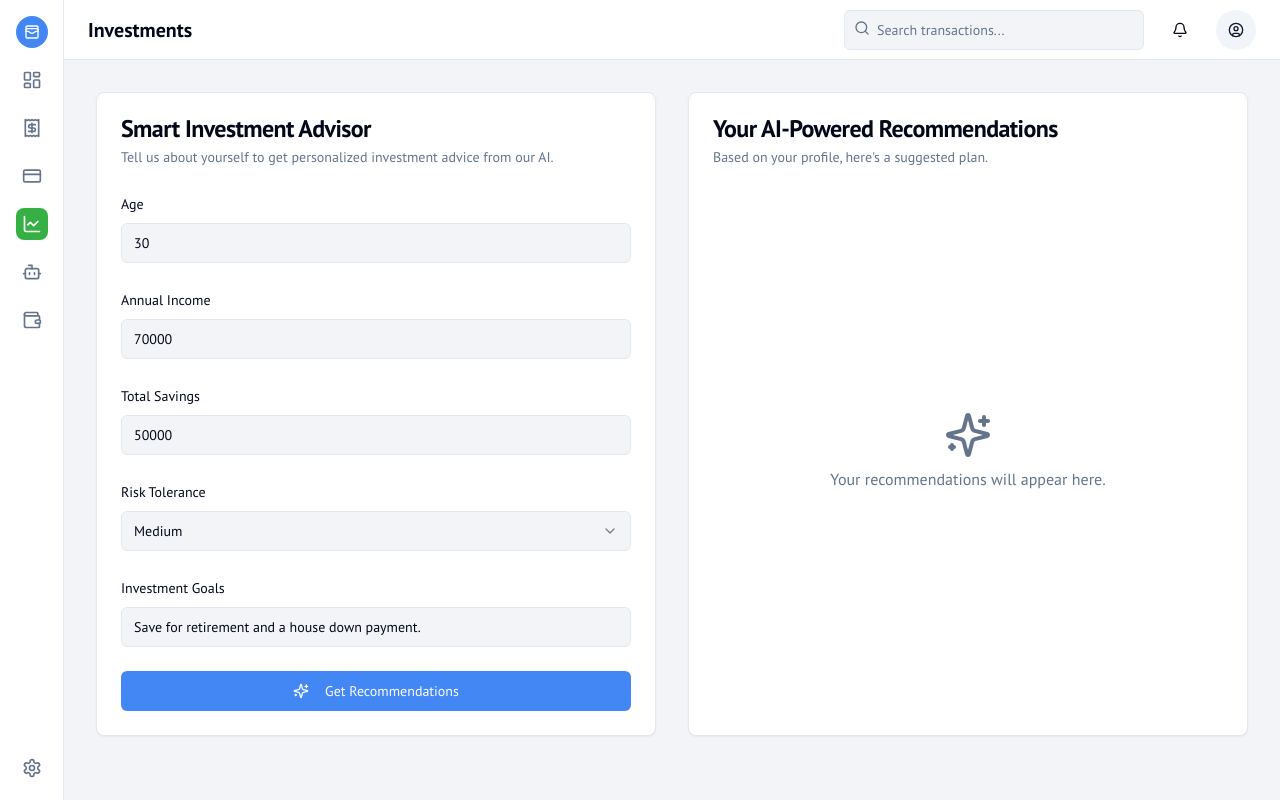
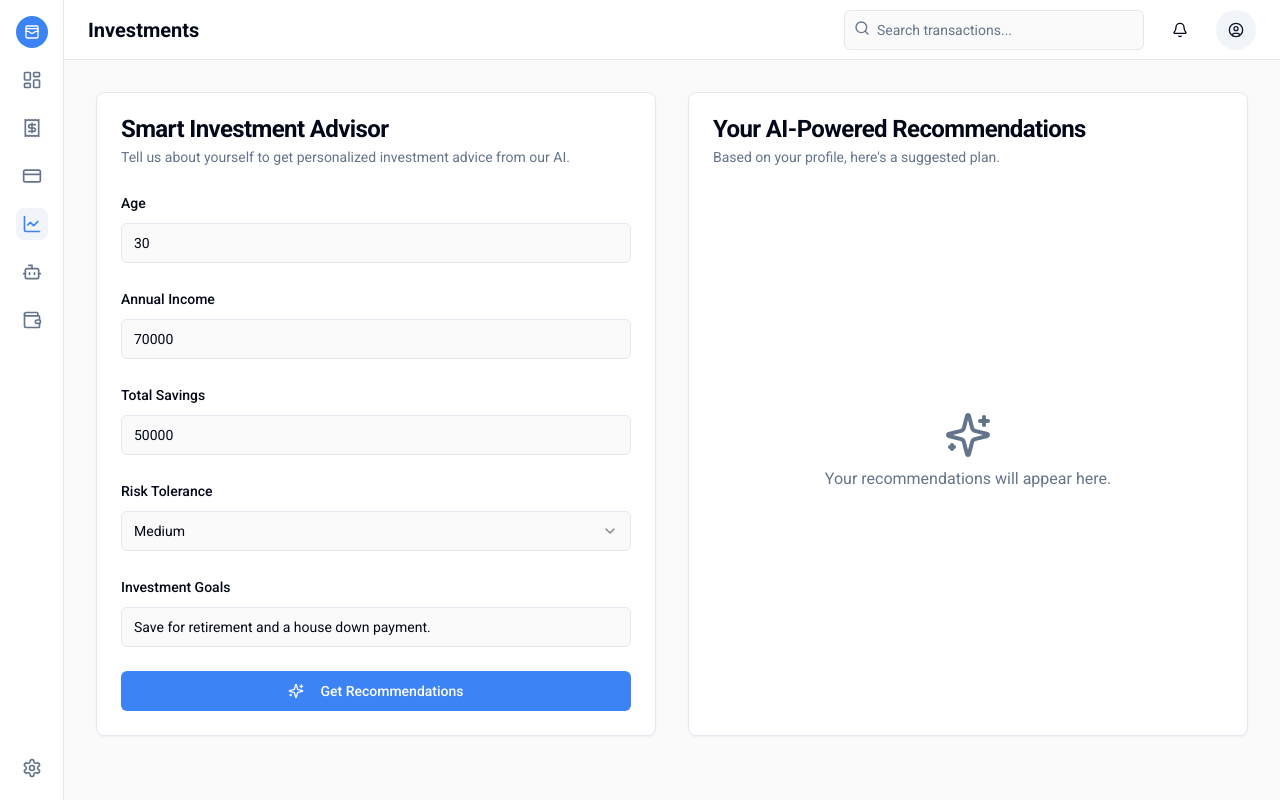
Before and after one commit to youmeeuss/IntelliSpend-AI, a Next.js app: page /investments in a window 1280 px wide. Built offline with nearby package versions, Linux system fonts and the light colour scheme; what @genkit-ai/googleai, genkit would draw is missing.

Commit message:
I see this error with the app, reported by NextJS, please fix it. The er

```diff
--- a/src/app/globals.css
+++ b/src/app/globals.css
@@ -4,58 +4,58 @@
 
 @layer base {
   :root {
-    --background: 220 30% 96%;
+    --background: 0 0% 98%;
     --foreground: 222.2 84% 4.9%;
     --card: 0 0% 100%;
     --card-foreground: 222.2 84% 4.9%;
     --popover: 0 0% 100%;
     --popover-foreground: 222.2 84% 4.9%;
-    --primary: 217 89% 61%;
+    --primary: 217 91% 60%;
     --primary-foreground: 0 0% 100%;
     --secondary: 210 40% 96.1%;
     --secondary-foreground: 222.2 47.4% 11.2%;
     --muted: 210 40% 96.1%;
     --muted-foreground: 215.4 16.3% 46.9%;
-    --accent: 127 53% 45%;
-    --accent-foreground: 0 0% 100%;
+    --accent: 210 40% 96.1%;
+    --accent-foreground: 217 91% 60%;
     --destructive: 0 84.2% 60.2%;
     --destructive-foreground: 0 0% 98%;
     --border: 214.3 31.8% 91.4%;
     --input: 214.3 31.8% 91.4%;
-    --ring: 217 89% 61%;
+    --ring: 217 91% 60%;
     --radius: 0.5rem;
-    --chart-1: 217 89% 61%;
-    --chart-2: 127 53% 45%;
-    --chart-3: 43 74% 66%;
-    --chart-4: 27 87% 67%;
-    --chart-5: 173 58% 39%;
+    --chart-1: 217 91% 60%;
+    --chart-2: 166 84% 40%;
+    --chart-3: 38 92% 50%;
+    --chart-4: 0 84% 60%;
+    --chart-5: 262 82% 60%;
   }
 
   .dark {
-    --background: 222.2 84% 4.9%;
+    --background: 220 13% 18%;
     --foreground: 210 40% 98%;
-    --card: 222.2 84% 4.9%;
+    --card: 220 13% 18%;
     --card-foreground: 210 40% 98%;
-    --popover: 222.2 84% 4.9%;
+    --popover: 220 13% 18%;
     --popover-foreground: 210 40% 98%;
-    --primary: 217 89% 61%;
-    --primary-foreground: 222.2 47.4% 11.2%;
+    --primary: 217 91% 60%;
+    --primary-foreground: 0 0% 100%;
     --secondary: 217.2 32.6% 17.5%;
     --secondary-foreground: 210 40% 98%;
     --muted: 217.2 32.6% 17.5%;
     --muted-foreground: 215 20.2% 65.1%;
-    --accent: 127 53% 45%;
+    --accent: 217.2 32.6% 17.5%;
     --accent-foreground: 210 40% 98%;
     --destructive: 0 62.8% 30.6%;
     --destructive-foreground: 210 40% 98%;
     --border: 217.2 32.6% 17.5%;
     --input: 217.2 32.6% 17.5%;
-    --ring: 217 89% 61%;
-    --chart-1: 217 89% 61%;
-    --chart-2: 127 53% 45%;
-    --chart-3: 43 74% 66%;
-    --chart-4: 27 87% 67%;
-    --chart-5: 173 58% 39%;
+    --ring: 217 91% 60%;
+    --chart-1: 217 91% 60%;
+    --chart-2: 166 84% 40%;
+    --chart-3: 38 92% 50%;
+    --chart-4: 0 84% 60%;
+    --chart-5: 262 82% 60%;
   }
 }
 
--- a/src/app/layout.tsx
+++ b/src/app/layout.tsx
@@ -19,7 +19,7 @@ export default function RootLayout({
       <head>
         <link rel="preconnect" href="https://fonts.googleapis.com" />
         <link rel="preconnect" href="https://fonts.gstatic.com" crossOrigin="anonymous" />
-        <link href="https://fonts.googleapis.com/css2?family=PT+Sans:ital,wght@0,400;0,700;1,400;1,700&display=swap" rel="stylesheet" />
+        <link href="https://fonts.googleapis.com/css2?family=Roboto:wght@400;500;700&display=swap" rel="stylesheet" />
       </head>
       <body className="font-body antialiased" suppressHydrationWarning={true}>
         <div className="flex min-h-screen w-full bg-background">
--- a/tailwind.config.ts
+++ b/tailwind.config.ts
@@ -10,8 +10,8 @@ export default {
   theme: {
     extend: {
       fontFamily: {
-        body: ['PT Sans', 'sans-serif'],
-        headline: ['PT Sans', 'sans-serif'],
+        body: ['Roboto', 'sans-serif'],
+        headline: ['Roboto', 'sans-serif'],
         code: ['monospace'],
       },
       colors: {
```
